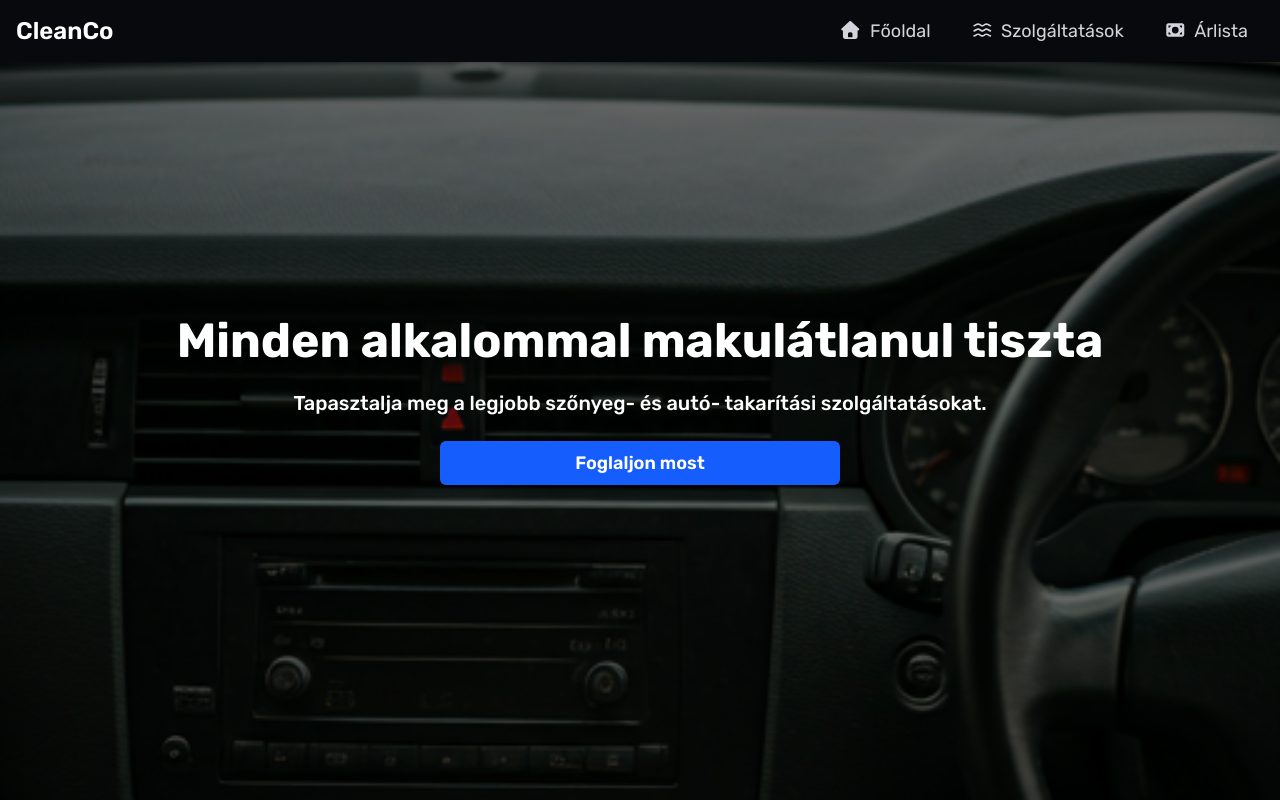
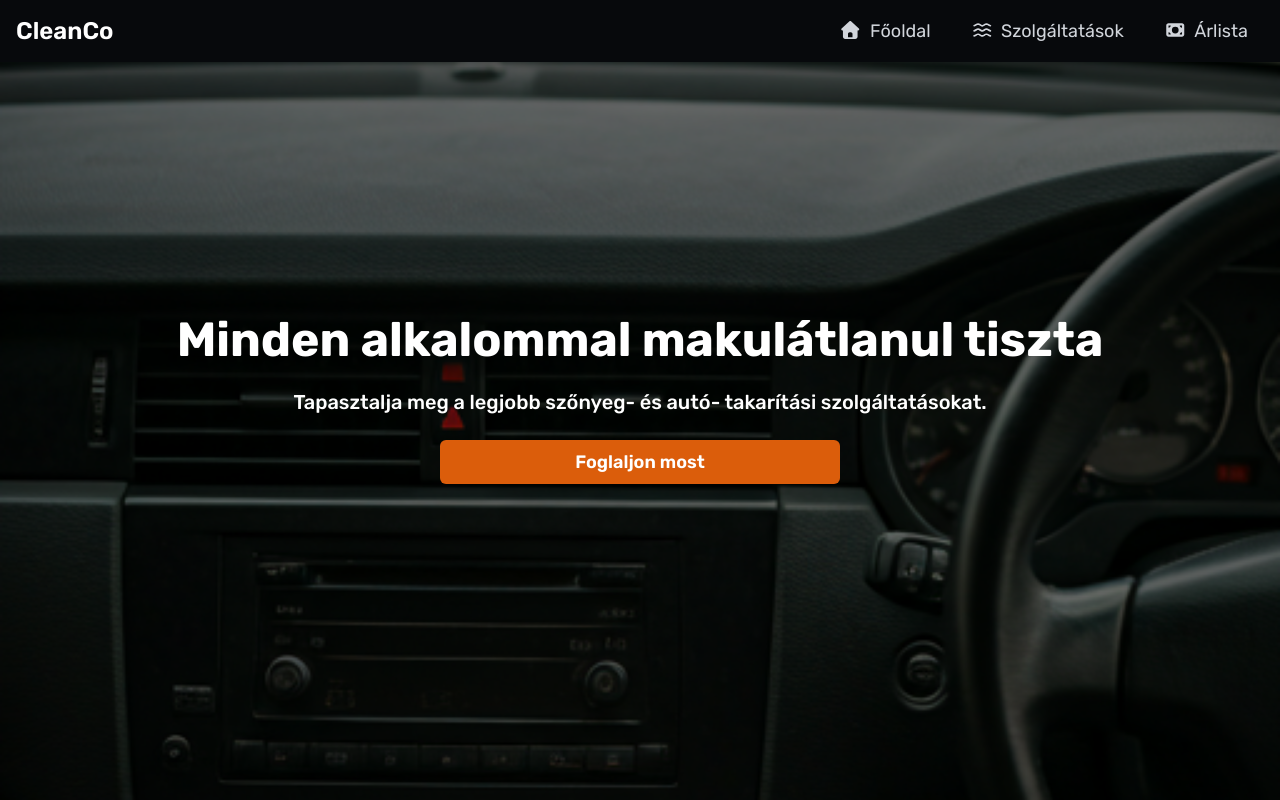
Before and after one commit to Geher-Marcell/carpet_cleaning, a Next.js app: page / in a window 1280 px wide. Built offline with nearby package versions, Linux system fonts and the light colour scheme.

Commit message:
single page v1

```diff
--- a/app/component/buttons/PrimaryButton.tsx
+++ b/app/component/buttons/PrimaryButton.tsx
@@ -23,7 +23,7 @@ const PrimaryButton: React.FC<
       }}
       whileTap={{ scale: 0.98 }}
       transition={{ type: "spring", stiffness: 200, damping: 20 }}
-			className={`${buttonClass} w-full space-x-1 rounded-md px-4 py-2 text-white cursor-pointer bg-blue-600`}
+      className={`${buttonClass} w-full space-x-1 rounded-md px-4 py-2 text-white cursor-pointer bg-[#db5d0b]`}
       onClick={(e) => {
         if (disableAfterClick) {
           (e.target as HTMLButtonElement).disabled = true;
--- a/app/component/pageModules/pricesModule.tsx
+++ b/app/component/pageModules/pricesModule.tsx
@@ -62,12 +62,12 @@ export default function PriceList() {
     <>
       <div
         id="priceList"
-				className="p-10 flex flex-col gap-10 items-center h-dvh justify-center
+        className="p-10 flex flex-col gap-10 items-center justify-center
 			 		*:flex *:flex-col *:justify-center *:items-center *:gap-4"
       >
         <h1 className="text-4xl text-center font-bold">Áraink</h1>
         <div>
-					<h3 className="text-2xl text-neutral-200 font-semibold">
+          <h3 className="text-2xl text-neutral-200 font-semibold pb-3">
             Szőnyegtisztítás
           </h3>
 
@@ -85,7 +85,7 @@ export default function PriceList() {
           </div>
         </div>
         <div>
-					<h3 className="text-2xl text-neutral-200 font-semibold">
+          <h3 className="text-2xl text-neutral-200 font-semibold pb-3">
             Autótisztítás
           </h3>
 
--- a/app/component/pageModules/servicesModule.tsx
+++ b/app/component/pageModules/servicesModule.tsx
@@ -12,11 +12,9 @@ export default function Services() {
   return (
     <>
       <div
-				id="services"
-				className="flex flex-col gap-10 items-center h-dvh justify-center
+        className="flex flex-col pt-10 gap-10 items-center justify-center
 			 		*:flex *:flex-col *:justify-center *:items-center *:gap-4"
       >
-				<h1 className="text-4xl text-center font-bold">Szolgáltatásaink</h1>
         <div>
           <h3 className="text-2xl text-neutral-200 font-semibold">
             Szőnyegtisztítás
@@ -66,7 +64,7 @@ export default function Services() {
             />
           </div>
         </div>
-				<div className="w-70">
+        <div className="w-70 pb-10">
           <PrimaryButton
             label="Kérjen ingyenes árajánlatot"
             colorClass="bg-[#3b82f6]"
--- a/app/globals.css
+++ b/app/globals.css
@@ -1,29 +1,26 @@
 @import url("https://fonts.googleapis.com/css2?family=Rubik:ital,wght@0,300..900;1,300..900&display=swap");
+
 @import "tailwindcss";
 
+html {
+    scroll-behavior: smooth !important;
+}
+
 body {
-	margin: 0;
-	padding: 0;
-	height: 100dvh;
+    font-family: "Rubik", sans-serif;
     background-color: #0d1117;
     color: white;
-	font-weight: 400;
 }
 
-:root {
-	scroll-behavior: smooth !important;
-	--scroll-behavior: smooth !important;
+#services {
+    scroll-margin-top: 30px; /* Adjust to match your navbar height */
 }
 
-* {
-	box-sizing: border-box;
-	-webkit-user-select: none;
-	-ms-user-select: none;
-	user-select: none;
-	font-family: "Rubik", sans-serif;
-	font-optical-sizing: auto;
+#priceList {
+    scroll-margin-top: 30px; /* Adjust to match your navbar height */
 }
 
+/*
 .h-screen {
     height: 100dvh !important;
 }
@@ -33,8 +30,9 @@ body {
     -ms-user-select: none;
     user-select: none;
 }
+*/
 
-/* scrollbar */
+/* scrollbar
 ::-webkit-scrollbar {
     width: 8px;
     height: 8px;
@@ -52,7 +50,4 @@ body {
 ::-webkit-scrollbar-track {
     background: transparent;
 }
-
-#justify-center {
-	justify-content: center !important;
-}
+*/
--- a/app/layout.tsx
+++ b/app/layout.tsx
@@ -8,7 +8,7 @@ export default function RootLayout({
   children: React.ReactNode;
 }>) {
   return (
-		<html lang="hu" className="scroll-smooth">
+    <html lang="hu">
       <body>
         {children}
         <NavbarWrapper />
--- a/app/page.tsx
+++ b/app/page.tsx
@@ -25,7 +25,7 @@ export default function Home() {
 
   return (
     <>
-			<main className="h-dvh w-dvw overflow-x-hidden *:border-t *:border-t-gray-800">
+      <main className="h-dvh w-dvw overflow-x-hidden">
         <div
           id="home"
           className="relative flex flex-col text-center justify-center items-center w-full h-full gap-6 p-4"
@@ -53,9 +53,44 @@ export default function Home() {
             </div>
           </div>
         </div>
-				{/* <hr className="text-gray-800" /> */}
+        <hr className="text-gray-800" />
+        <div id="services" className="pb-30 pt-10">
+          <h1 className="text-4xl text-center font-bold pb-10">
+            Szolgáltatásaink
+          </h1>
+          <div className="relative flex flex-row gap-5 justify-center">
+            <div
+              className="w-40 h-40 rounded-md outline-1 outline-[#364050]"
+              style={{
+                backgroundImage:
+                  "url(https://img.freepik.com/free-photo/grey-carpet-background_1339-7412.jpg?semt=ais_hybrid&w=740&q=80",
+              }}
+            >
+              <p className="absolute -bottom-10 w-45 font-semibold">
+                Szőnyegtisztítás
+              </p>
+              <p className="absolute -bottom-29 w-45 text-gray-400">
+                Mélytisztítás és folteltávolítás a friss otthonért.
+              </p>
+            </div>
+            <div
+              className="w-40 h-40 rounded-md bg-cover outline-1 outline-[#364050]"
+              style={{
+                backgroundImage:
+                  "url(https://www.carcility.com/blog/wp-content/uploads/2022/12/Car-Detailing-Services-in-dubai-Carcility.jpg",
+              }}
+            >
+              <p className="absolute -bottom-10 w-45 font-semibold">
+                Autótisztítás
+              </p>
+              <p className="absolute -bottom-29 w-45 text-gray-400">
+                Belső és külső részletezés a vadonatúj érzésért.
+              </p>
+            </div>
+          </div>
+        </div>
         <Services />
-				{/* <hr className="text-gray-800" /> */}
+        <hr className="text-gray-800" />
         <div className="p-10 space-y-10">
           <h1 className="text-3xl font-semibold flex justify-center">
             Miért válasszon minket?
@@ -98,82 +133,11 @@ export default function Home() {
             </div>
           </div>
         </div>
-				{/* <hr className="text-gray-800" /> */}
+        <hr className="text-gray-800" />
         <PriceList />
-				{/* Szolgáltatások
-				<hr className="text-gray-800"></hr>
-				<h1 className="text-3xl mt-9 mb-10 font-semibold justify-center flex">
-					Szolgáltatásaink
-				</h1>
-				<div className="relative flex flex-row gap-5 justify-center">
-					<div
-						className="w-40 h-40 rounded-md outline-1 outline-[#364050]"
-						style={{
-							backgroundImage:
-								"url(https://img.freepik.com/free-photo/grey-carpet-background_1339-7412.jpg?semt=ais_hybrid&w=740&q=80",
-						}}
-					>
-						<p className="absolute -bottom-10 w-45 font-semibold">
-							Szőnyegtisztítás
-						</p>
-						<p className="absolute -bottom-29 w-45 text-gray-400">
-							Mélytisztítás és folteltávolítás a friss otthonért.
-						</p>
-					</div>
-					<div
-						className="w-40 h-40 rounded-md bg-cover outline-1 outline-[#364050]"
-						style={{
-							backgroundImage:
-								"url(https://www.carcility.com/blog/wp-content/uploads/2022/12/Car-Detailing-Services-in-dubai-Carcility.jpg",
-						}}
-					>
-						<p className="absolute -bottom-10 w-45 font-semibold">
-							Autótisztítás
-						</p>
-						<p className="absolute -bottom-29 w-45 text-gray-400">
-							Belső és külső részletezés a vadonatúj érzésért.
-						</p>
-					</div>
-				</div>
-				<hr className="text-gray-800 mt-40"></hr>
-				<h1 className="text-3xl font-semibold flex justify-center mb-10 mt-9">
-					Miért válasszon minket?
-				</h1>
-				<div className="flex justify-center flex-col items-center">
-					<div className="flex flex-wrap gap-5 justify-center">
-						<div className="flex items-center justify-center flex-col w-40 h-40 rounded-xl bg-[#161b22] outline-1 outline-[#364050]">
-							<div className="bg-[#243a60] w-10 h-10 flex justify-center items-center rounded-4xl">
-								<FontAwesomeIcon icon={faLeaf} className="text-[#3471d4]" />
-							</div>
-							<p className="font-medium m-4.5">Környezetbarát</p>
-						</div>
-						<div className="flex items-center justify-center flex-col w-40 h-40 rounded-xl bg-[#161b22] outline-1 outline-[#364050]">
-							<div className="bg-[#243a60] w-10 h-10 flex justify-center items-center rounded-4xl">
-								<FontAwesomeIcon icon={faPerson} className="text-[#3471d4]" />
-							</div>
-							<p className="font-medium mt-3">
-								Szakértő<br></br> technikusok
-							</p>
-						</div>
-						<div className="flex items-center justify-center flex-col w-40 h-40 rounded-xl bg-[#161b22] outline-1 outline-[#364050]">
-							<div className="bg-[#243a60] w-10 h-10 flex justify-center items-center rounded-4xl">
-								<FontAwesomeIcon icon={faThumbsUp} className="text-[#3471d4]" />
-							</div>
-							<p className="font-medium mt-3">
-								Garantált<br></br> elégedettség
-							</p>
-						</div>
-						<div className="flex items-center justify-center flex-col w-40 h-40 rounded-xl bg-[#161b22] outline-1 outline-[#364050]">
-							<div className="bg-[#243a60] w-10 h-10 flex justify-center items-center rounded-4xl">
-								<FontAwesomeIcon icon={faClock} className="text-[#3471d4]" />
-							</div>
-							<p className="font-medium mt-3">
-								Rugalmas<br></br> időbeosztás
-							</p>
-						</div>
-					</div>
-				</div>
-				<hr className="text-gray-800 mt-10"></hr>
+
+        <hr className="text-gray-800" />
+
         <h1 className="text-3xl font-semibold flex justify-center mb-10 mt-9">
           Vélemények
         </h1>
@@ -211,7 +175,7 @@ export default function Home() {
               © 2025 CleanCo. Minden jog fenntartva.
             </p>
           </div>
-				</footer> */}
+        </footer>
       </main>
     </>
   );
--- a/package.json
+++ b/package.json
@@ -15,15 +15,13 @@
     "motion": "^12.23.24",
     "next": "16.0.0",
     "react": "19.2.0",
-    "react-dom": "19.2.0",
-    "smoothscroll-polyfill": "^0.4.4"
+    "react-dom": "19.2.0"
   },
   "devDependencies": {
     "@tailwindcss/postcss": "^4",
     "@types/node": "^20",
     "@types/react": "^19",
     "@types/react-dom": "^19",
-    "@types/smoothscroll-polyfill": "^0.3.4",
     "eslint": "^9",
     "eslint-config-next": "16.0.0",
     "tailwindcss": "^4",
```
Also changed, not shown: app/Navbar/navbar.tsx (indentation only), 1 other file (tests, documents, lock files or other folders). Lines whose indentation alone changed are shown as unchanged.
